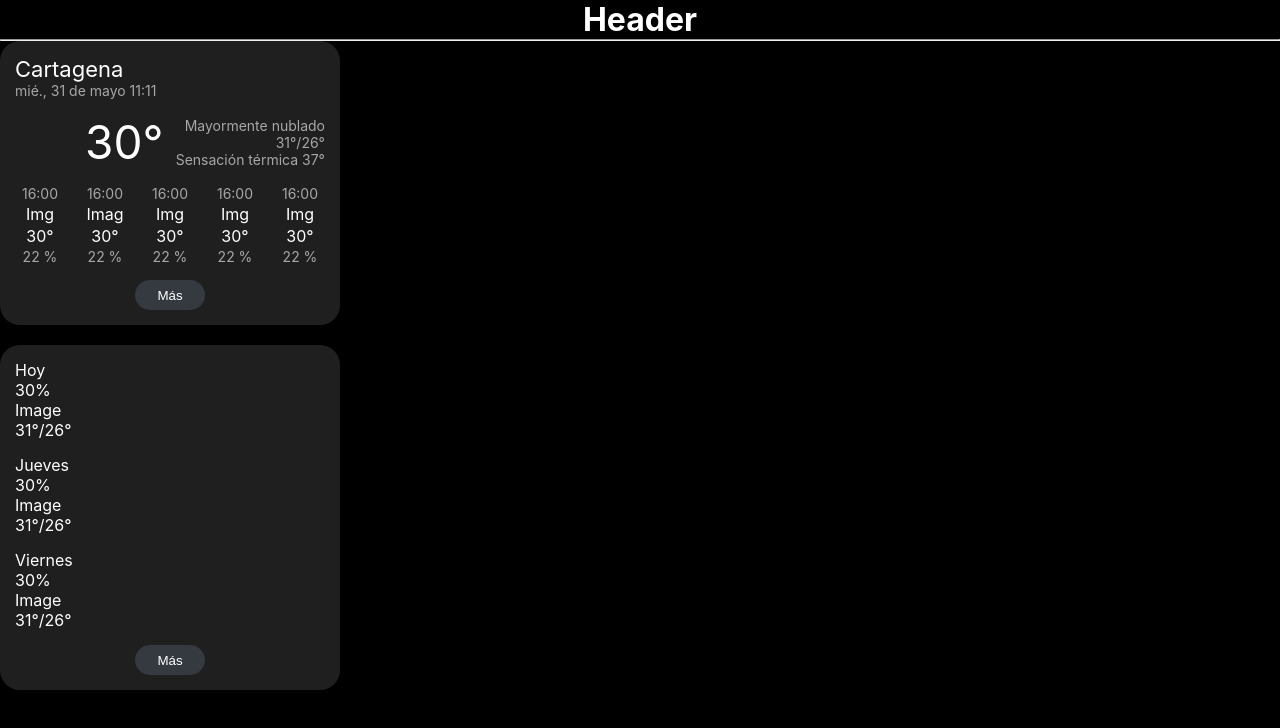
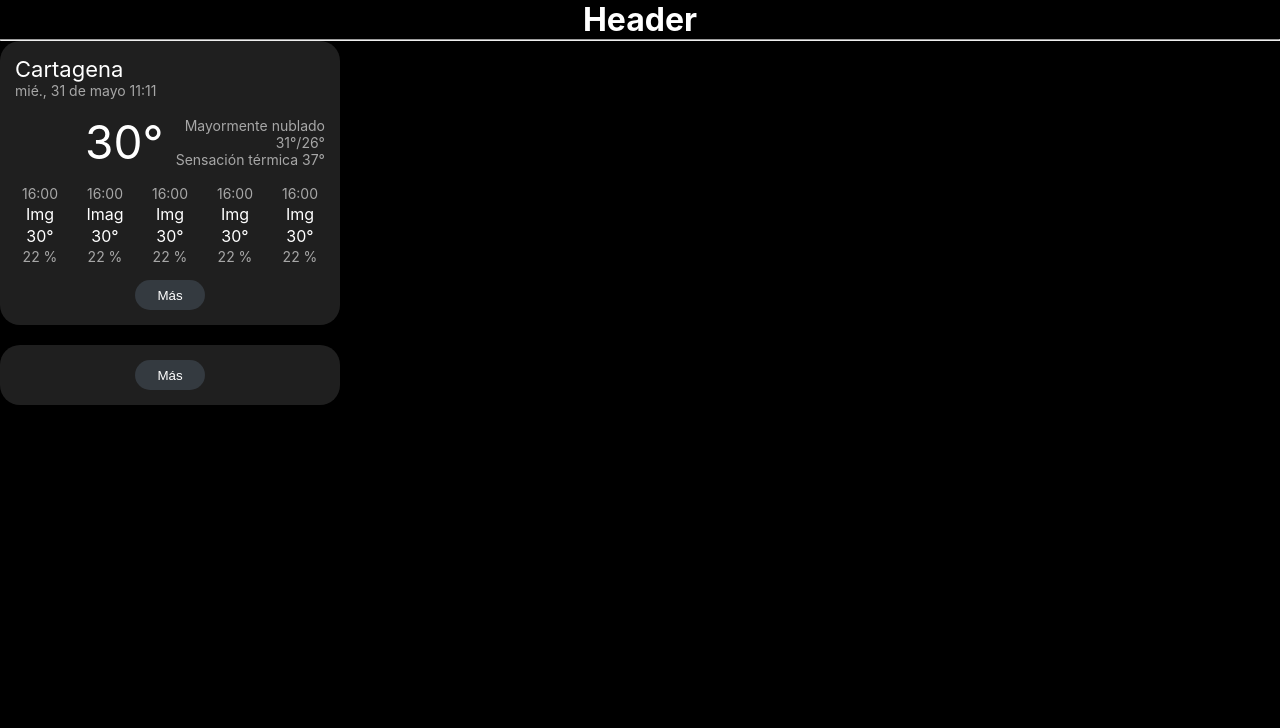
Before and after one commit to jesusalberto11/Samsung-Weather-Clone, a Next.js app: page / in a window 1280 px wide. Shown: the top 728 px of the page. Built offline with nearby package versions, Linux system fonts and the light colour scheme.

Commit message:
Feat: Implemented Forecast days component

```diff
--- a/components/WeekWeatherWidget.js
+++ b/components/WeekWeatherWidget.js
@@ -1,33 +1,23 @@
 import AppButton from "./AppButton";
+import ForecastDay from "./ForecastsDay";
 import styles from "../styles/weekWeatherWidget.module.css";
 
-export default function WeekWeatherWidget() {
+export default function WeekWeatherWidget({
+  forecastDays,
+  maxTemps,
+  minTemps,
+}) {
   return (
     <div className={styles.container}>
-      <div className={styles.nextDayWeatherContainer}>
-        <p>Hoy</p>
-        <div className={styles.nextDayHumidityAndWeatherIcons}>
-          <p>30%</p>
-          <p>Image</p>
-        </div>
-        <p className={styles.nextDayWeather}>31°/26°</p>
-      </div>
-      <div className={styles.nextDayWeatherContainer}>
-        <p>Jueves</p>
-        <div className={styles.nextDayHumidityAndWeatherIcons}>
-          <p>30%</p>
-          <p>Image</p>
-        </div>
-        <p className={styles.nextDayWeather}>31°/26°</p>
-      </div>
-      <div className={styles.nextDayWeatherContainer}>
-        <p>Viernes</p>
-        <div className={styles.nextDayHumidityAndWeatherIcons}>
-          <p>30%</p>
-          <p>Image</p>
-        </div>
-        <p className={styles.nextDayWeather}>31°/26°</p>
-      </div>
+      {forecastDays?.map((time, index) => (
+        <ForecastDay
+          key={index}
+          date={time}
+          maxTemp={maxTemps[index]}
+          minTemp={minTemps[index]}
+        />
+      ))}
+
       <div className={styles.buttonSection}>
         <AppButton name={"Más"} />
       </div>
```
